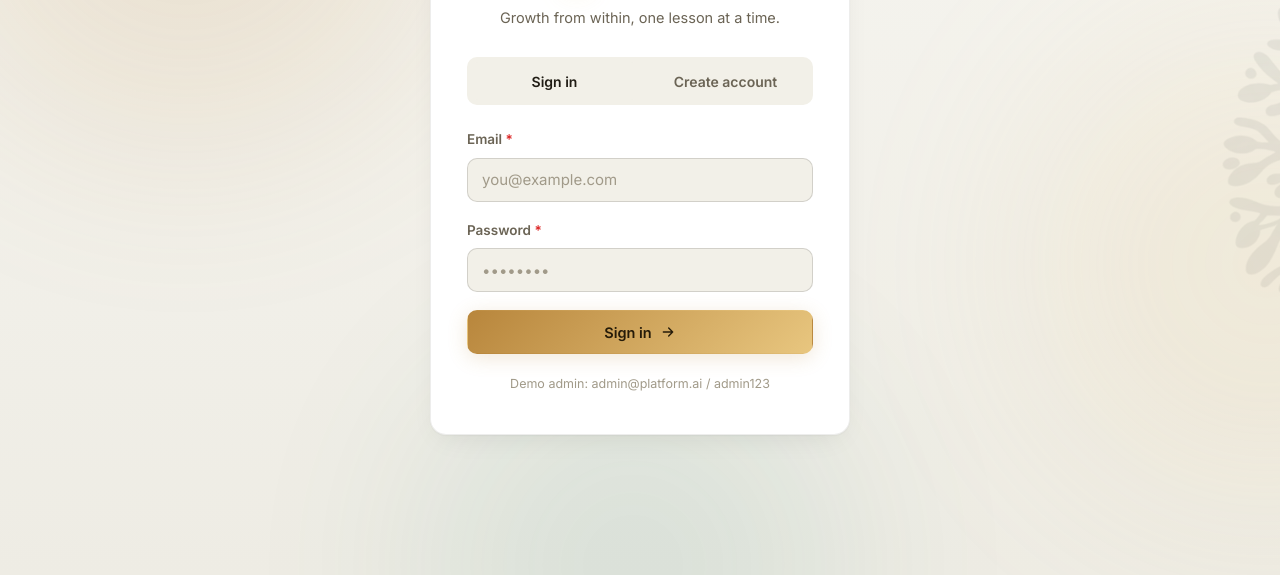
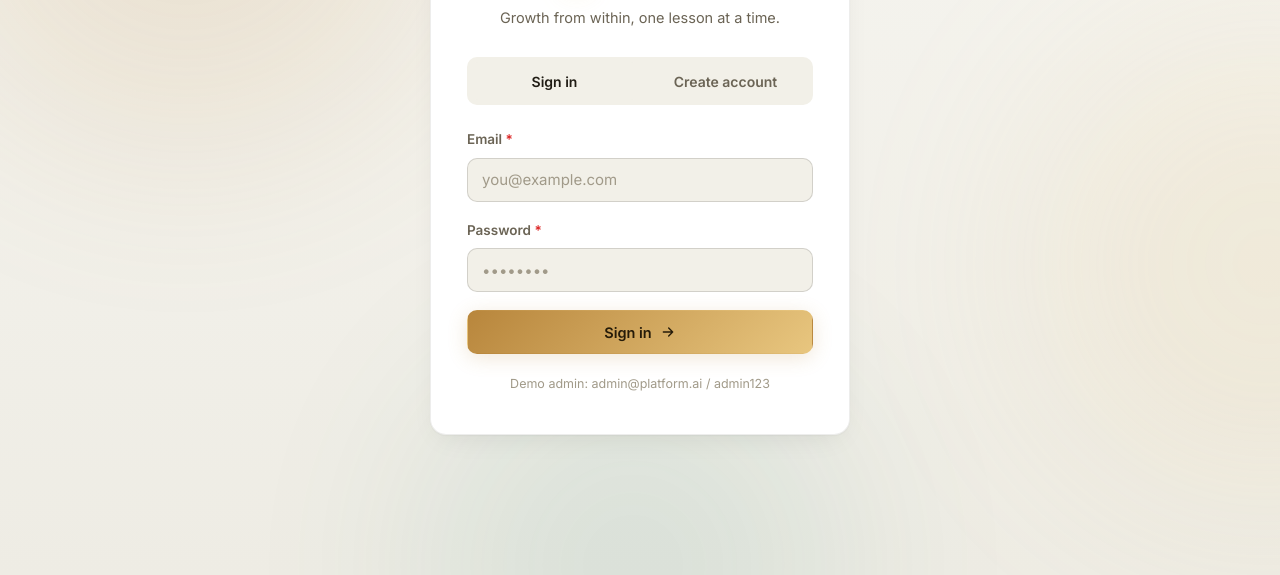
Before and after one commit to DrSMY/neuron-academy, a website: page public/index.html in a window 1280 px wide. Shown: the part 225-800 px from the top of the page. Drawn offline with Linux system fonts and the light colour scheme; no server answers; a web font is replaced by a local one.

Commit message:
Shrink background tree watermark so it no longer overlaps card content
The watermark was sized/positioned to bleed 62% of its width into the
viewport, which meant on typical desktop widths (where the container
has little or no gutter beyond its max-width) it rendered as a full
tree sitting behind card text instead of a subtle side accent. Shrunk
it, pushed most of it off-canvas, and added a left-edge fade so only a
faint hint of it shows near the edge.

```diff
--- a/public/styles.css
+++ b/public/styles.css
@@ -131,18 +131,20 @@ h1, h2, h3, h4 { font-family: var(--font-heading); font-weight: 600; line-height
 .ambient .blob-3 { width: 380px; height: 380px; background: var(--tertiary); bottom: -140px; left: 30%; opacity: 0.07; animation-delay: -16s; animation-duration: 36s; }
 
 .bg-tree {
-  position: fixed; top: 50%; right: 0; transform: translateY(-50%) translateX(38%);
-  width: min(46vw, 620px); height: auto; z-index: -1; pointer-events: none;
+  position: fixed; top: 50%; right: 0; transform: translateY(-50%) translateX(70%);
+  width: min(18vw, 280px); height: auto; z-index: -1; pointer-events: none;
   opacity: var(--bgtree-opacity); transition: opacity 400ms var(--ease);
+  -webkit-mask-image: linear-gradient(to right, transparent, #000 55%);
+  mask-image: linear-gradient(to right, transparent, #000 55%);
 }
 .bg-tree img { width: 100%; height: 100%; display: none; object-fit: contain; }
 html[data-theme="dark"] .bg-tree img.for-dark { display: block; }
 html[data-theme="light"] .bg-tree img.for-light { display: block; }
 @media (max-width: 900px) {
-  .bg-tree { width: min(60vw, 340px); transform: translateY(-50%) translateX(30%); }
+  .bg-tree { width: min(30vw, 170px); transform: translateY(-50%) translateX(58%); }
 }
 @media (max-width: 480px) {
-  .bg-tree { width: min(72vw, 300px); opacity: calc(var(--bgtree-opacity) * 0.85); }
+  .bg-tree { width: min(40vw, 150px); transform: translateY(-50%) translateX(62%); opacity: calc(var(--bgtree-opacity) * 0.85); }
 }
 
 @keyframes drift {
```
